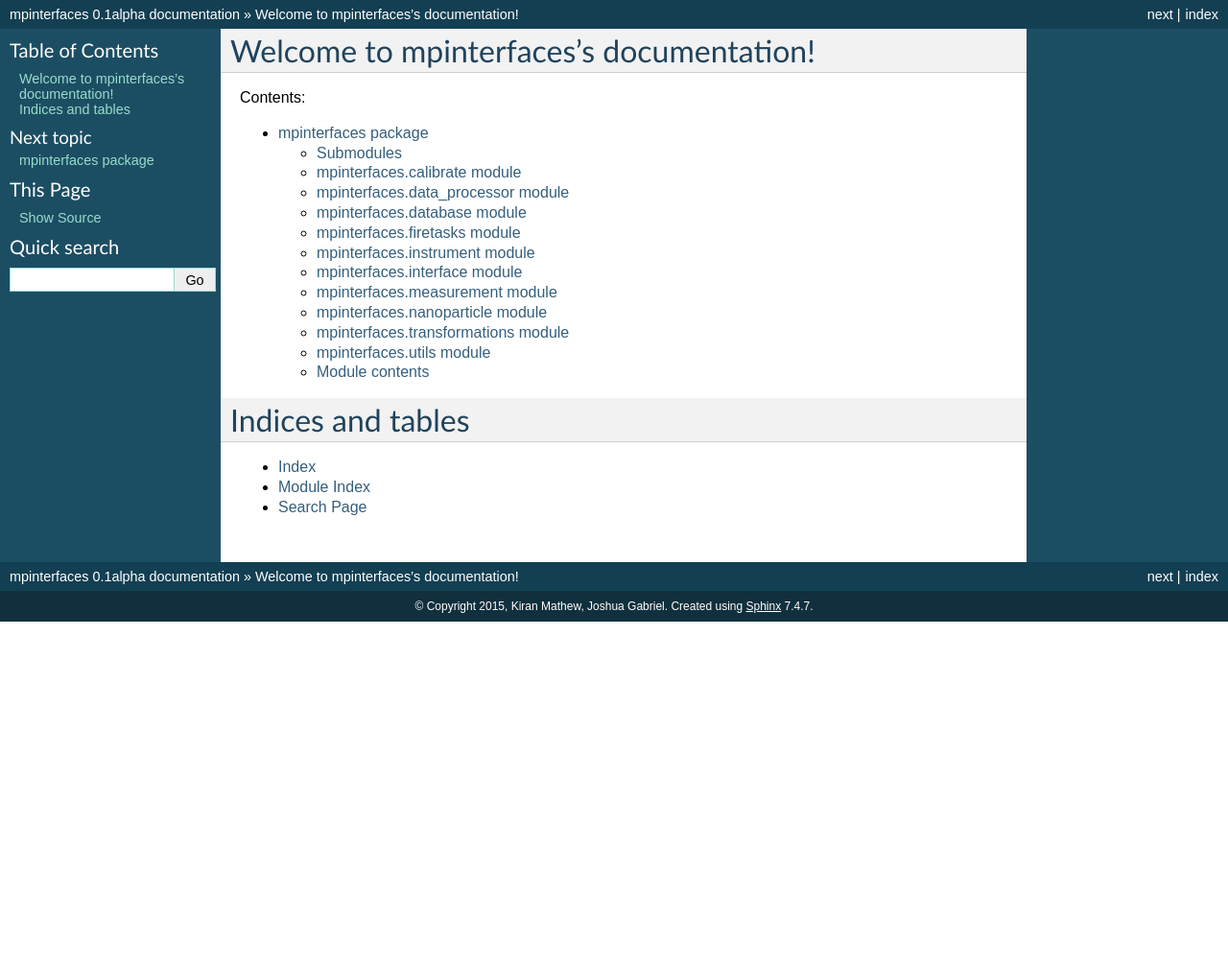
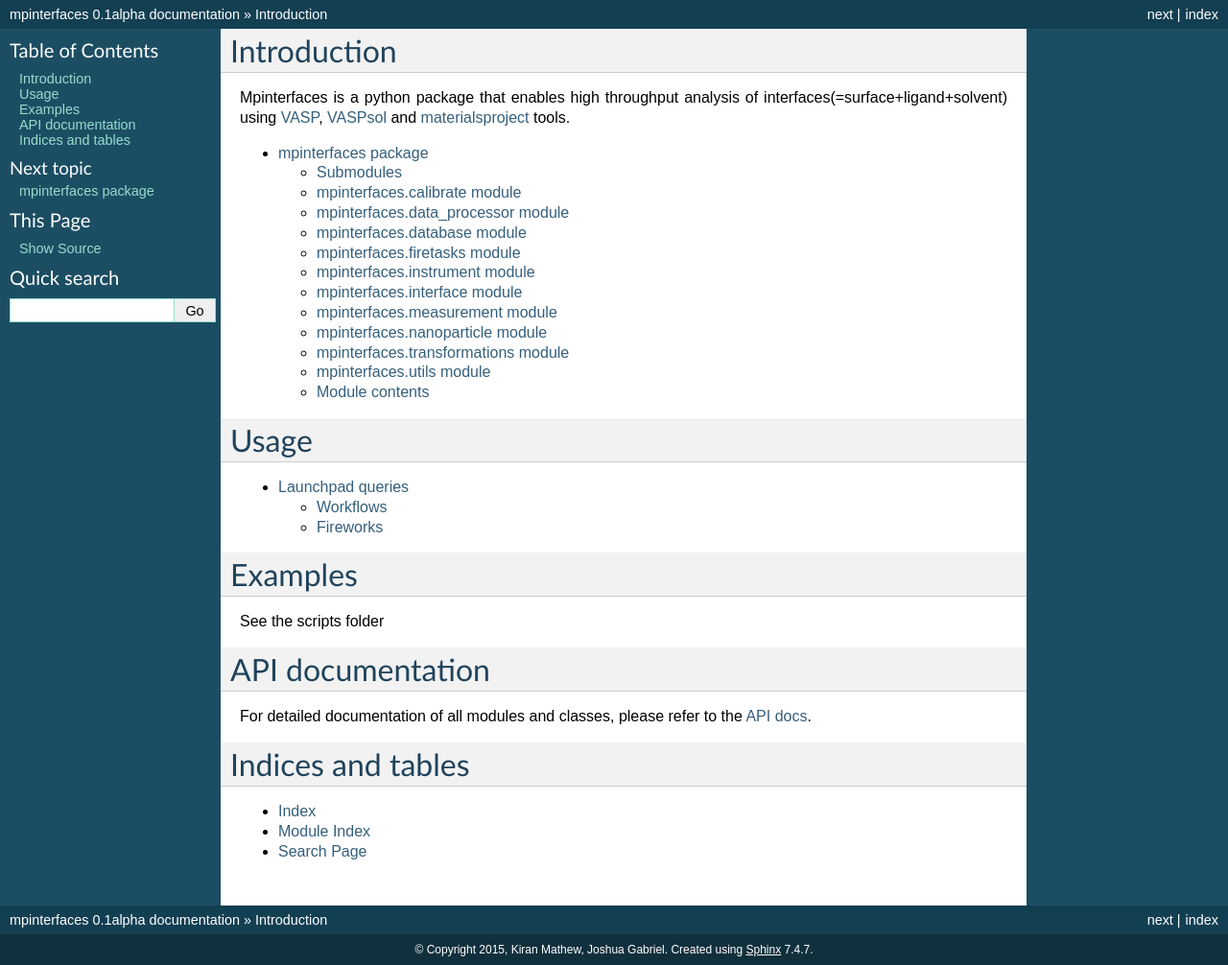
Before and after one commit to henniggroup/MPInterfaces, a Sphinx documentation site: the page built from docs/index.rst, in a window 1280 px wide. Shown: the whole page at 96% size. Built offline with Sphinx 7.4.7, drawn with Linux system fonts in a browser that asks for light colours; before the commit the page ends 900 px from its top, so only the background shows below that.

Commit message:
updated documentation

```diff
--- a/docs/index.rst
+++ b/docs/index.rst
@@ -1,18 +1,34 @@
-.. mpinterfaces documentation master file, created by
-   sphinx-quickstart on Wed Feb 18 09:22:28 2015.
-   You can adapt this file completely to your liking, but it should at least
-   contain the root `toctree` directive.
 
-Welcome to mpinterfaces's documentation!
-========================================
+Introduction
+=============
 
-Contents:
+Mpinterfaces is a python package that enables high throughput analysis
+of interfaces(=surface+ligand+solvent) using VASP_, VASPsol_ and
+materialsproject_ tools.
 
 .. toctree::
    :maxdepth: 4
 
    mpinterfaces
 
+Usage
+======
+
+.. toctree::
+   :maxdepth: 2
+
+   usage
+
+Examples
+=========
+
+See the scripts folder
+
+API documentation
+==================
+
+For detailed documentation of all modules and classes, please refer to the
+:doc:`API docs </modules>`.
 
 Indices and tables
 ==================
@@ -20,3 +36,9 @@ Indices and tables
 * :ref:`genindex`
 * :ref:`modindex`
 * :ref:`search`
+
+.. _materialsproject: https://github.com/materialsproject
+
+.. _VASPsol: http://vaspsol.mse.ufl.edu/
+
+.. _VASP: http://www.vasp.at/
--- a/docs/launchpad_queries.rst
+++ b/docs/usage.rst
@@ -1,5 +1,9 @@
+Launchpad queries
+==================
+
 Workflows
-==========
+----------
+
 - query by name:
       example:
 	lpad get_wflows -n "Ag_100"
@@ -19,7 +23,8 @@ Workflows
 
 
 Fireworks
-==========
+----------
+
 - query by state
       lpad get_fws -s STATE
 
```
